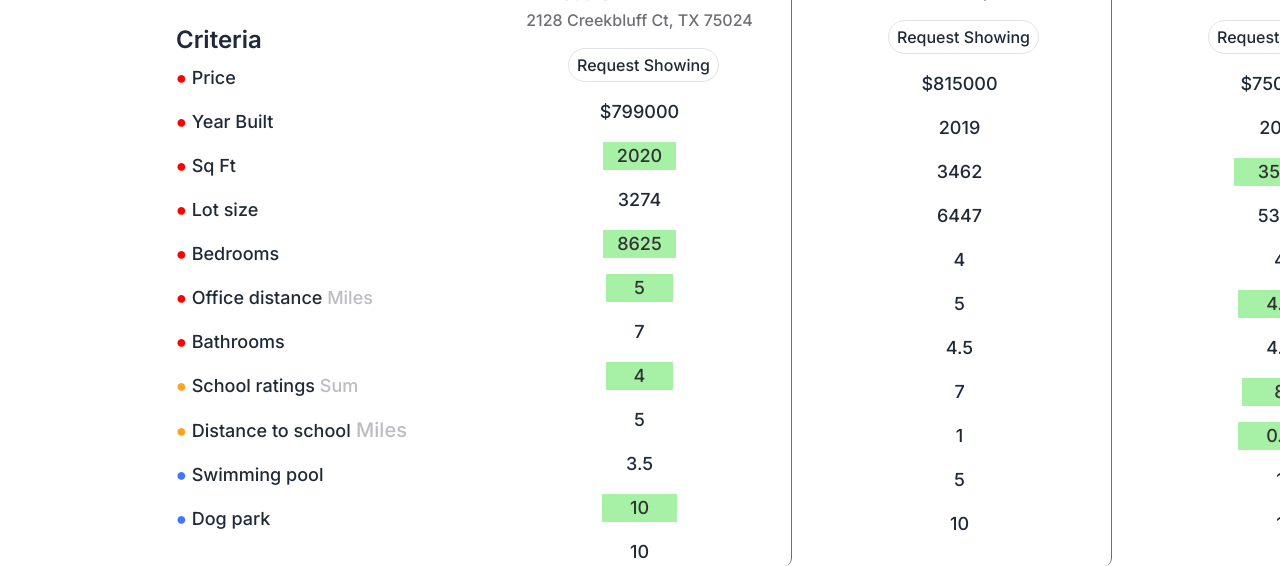
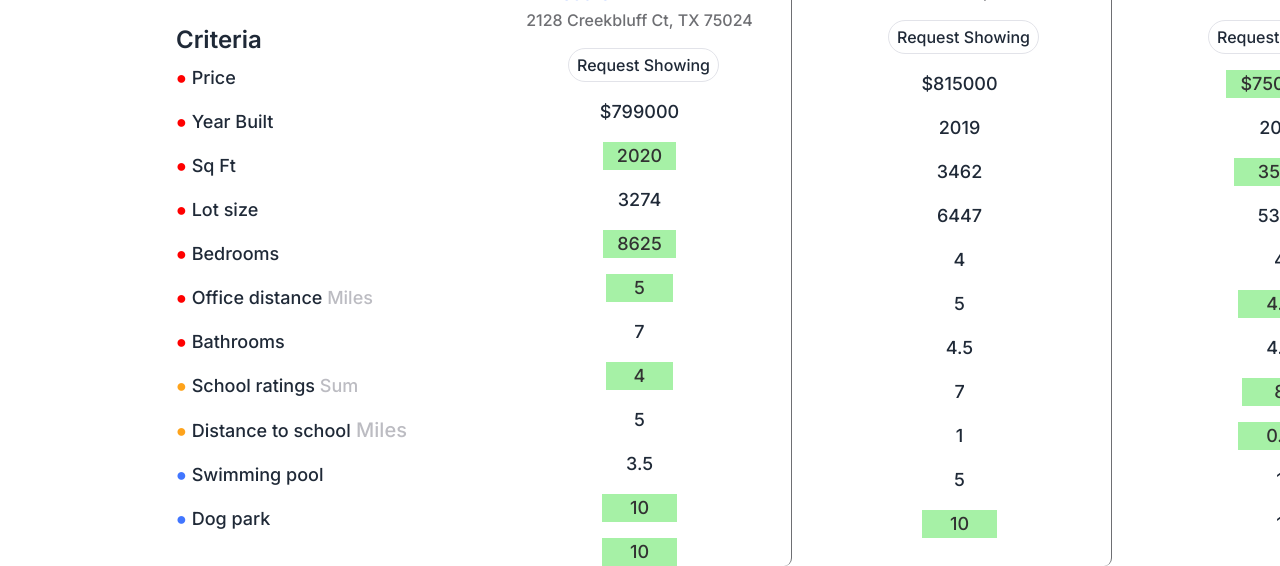
Before and after one commit to expcasa/casa.ai.v1, a React (Vite) app: page /Comparison in a window 1280 px wide. Shown: the part 336-902 px from the top of the page. Built offline with nearby package versions, Linux system fonts and the light colour scheme.

Commit message:
Second commit

```diff
--- a/src/Components/ComparisonMain.jsx
+++ b/src/Components/ComparisonMain.jsx
@@ -130,7 +130,7 @@ const ComparisonMain = ({ isTotalVisible }) => {
                 <div className="flex justify-center items-center h-full text-lg 3xl:text-2xl">
                   <p
                     className={`text-center data-compare-1 ${
-                      property.price?.value === 75000
+                      property.price?.value === 750000
                         ? "bg-light-green text-black opacity-80 px-3.5 py-0.4 inline-block"
                         : ""
                     }`}
@@ -247,9 +247,18 @@ const ComparisonMain = ({ isTotalVisible }) => {
                   </p>
                 </div>
 
-                <p className="text-center data-compare-11 text-lg 3xl:text-2xl">
+                <div className="flex justify-center items-center h-full text-lg 3xl:text-2xl">
+                <p
+                    className={`text-center data-compare-11 ${
+                      property.dogPark?.value === 10
+                        ? "bg-light-green text-black opacity-80 px-7 py-0.4 inline-block"
+                        : ""
+                    }`}
+                  >
+
                   {property.dogPark?.value || "N/A"}
                 </p>
+                </div>
               </div>
               {/* Total Number Only */}
               {isTotalVisible && (
```
